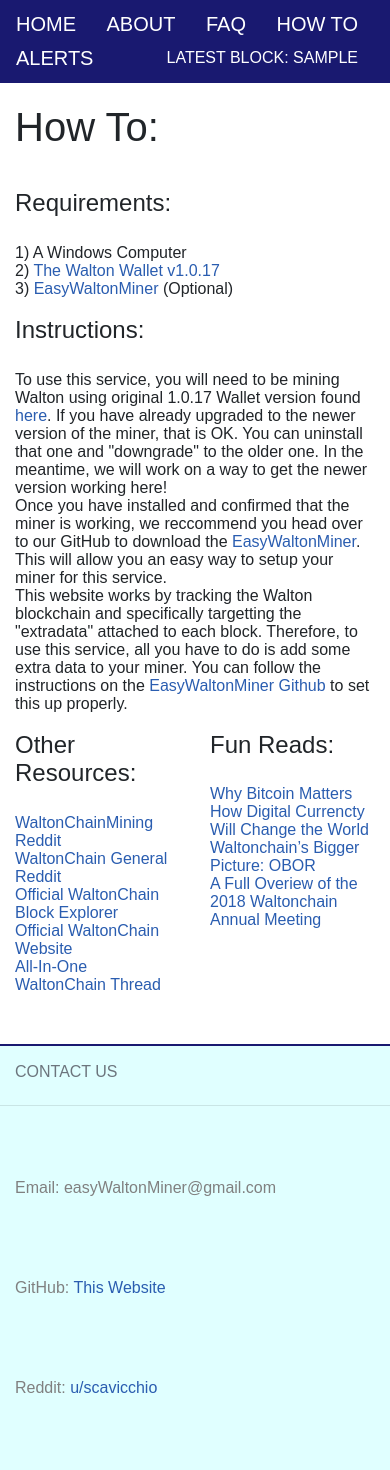
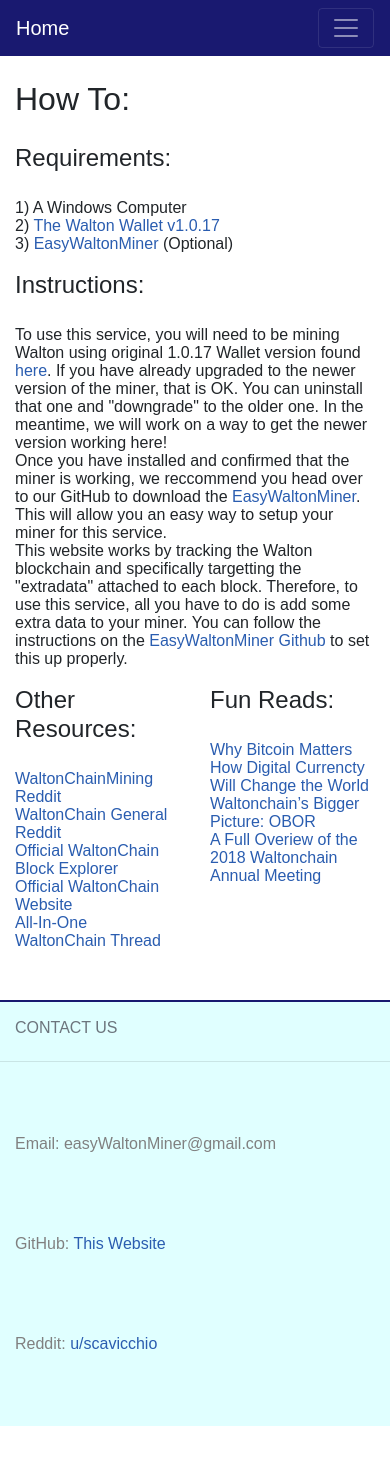
Before and after one commit to scavicchio/easyWaltonTracker, a Flask app: template app/templates/howto.html in a window 390 px wide. After the commit the page ends 1426 px from the top, so only its background shows below. Run offline with Flask 2, Linux system fonts and the light colour scheme; the template is opened without the code that fills it: most values are stand-ins (such as "Sample title", 1, 10 or a date in 2020); parts of the project's set-up code (start-up, migrations or seed data) failed here and were passed over; some libraries are stand-ins or nearby versions.

Commit message:
mobile phone optimization for tables and general site
looks better on phones now!
- navbar collapses
- media query for table data and sizing

other:
- new queries for SQL to use later

```diff
--- a/app/application.py
+++ b/app/application.py
@@ -95,7 +95,15 @@
 
 def getLast7Days(conn,etherbase):
     cursor = conn.cursor()
-    query = 'SELECT COUNT(blockNum) AS theCount FROM BlockChain WHERE miner = %s AND timest >= DATE(NOW()) - INTERVAL 7 DAY GROUP BY extra_data'
+    query = 'SELECT extra_data, COUNT(blockNum) AS theCount FROM BlockChain WHERE miner = %s AND timest >= DATE(NOW()) - INTERVAL 7 DAY GROUP BY extra_data'
+    cursor.execute(query,(etherbase))
+    data = cursor.fetchall()
+    cursor.close()
+    return data
+
+def getLastMonth(conn,etherbase):
+    cursor = conn.cursor()
+    query = 'SELECT extra_data, COUNT(blockNum) AS theCount FROM BlockChain WHERE miner = %s AND timest >= DATE(NOW()) - INTERVAL 1 MONTH GROUP BY extra_data'
     cursor.execute(query,(etherbase))
     data = cursor.fetchall()
     cursor.close()
@@ -332,7 +340,6 @@
 
         return render_template('alerts.html',latestBlock=latestBlock)
 
-
 # route for miner data page
 @app.route('/miner/<etherbase>',methods=['GET'])
 def miner(etherbase):
--- a/app/templates/alerts.html
+++ b/app/templates/alerts.html
@@ -22,7 +22,7 @@
 
 
 <div class="jumbotron"  >
-	<h1>The Easy Walton Tracker BETA can give you email alerts when you mine a block! </h1>
+	<h2>The Easy Walton Tracker BETA can give you email alerts when you mine a block! </h2>
 	<p>Enter your wallet address and email below to sign up. If you would like to have multiple emails for seperate wallets then you can submit a second set of forms. If you would like to remove your email, scroll down to the second form. Please be patient when waiting for the form to submit</p>
 	<br/>
 	<p> If you would like to have emails sent to specific addresses based on extra_data, you can enter the extra_data
--- a/app/templates/howto.html
+++ b/app/templates/howto.html
@@ -4,7 +4,9 @@
 {% block content %}
 <div class="container">
 
-<h1> How To: </h1>
+
+
+<h2> How To: </h2>
 <br/>
 <h4> Requirements: </h4>
 <br/>
--- a/app/templates/template.html
+++ b/app/templates/template.html
@@ -7,11 +7,17 @@
 <script src="https://code.jquery.com/jquery-3.3.1.slim.min.js" integrity="sha384-q8i/X+965DzO0rT7abK41JStQIAqVgRVzpbzo5smXKp4YfRvH+8abtTE1Pi6jizo" crossorigin="anonymous"></script>
 <script src="https://cdnjs.cloudflare.com/ajax/libs/popper.js/1.14.3/umd/popper.min.js" integrity="sha384-ZMP7rVo3mIykV+2+9J3UJ46jBk0WLaUAdn689aCwoqbBJiSnjAK/l8WvCWPIPm49" crossorigin="anonymous"></script>
 <script src="https://stackpath.bootstrapcdn.com/bootstrap/4.1.1/js/bootstrap.min.js" integrity="sha384-smHYKdLADwkXOn1EmN1qk/HfnUcbVRZyYmZ4qpPea6sjB/pTJ0euyQp0Mk8ck+5T" crossorigin="anonymous"></script>
+<script src="https://ajax.googleapis.com/ajax/libs/jquery/3.3.1/jquery.min.js"></script>
 
 <link rel="stylesheet" type="text/css" href="styles.css">
 
 <script src="/static/js/moment.min.js"></script>
+
+<meta name="viewport" content="width=device-width, initial-scale=1">
+
+
 <style type="text/css">
+
 
 a {
   color: #2A5DB0;
@@ -20,6 +26,88 @@
 
 </style>
 
+<style type="text/css">
+
+h1 {
+  padding-top: 70px;
+}
+@media (max-width: 979px) {
+  h1 {
+    padding-top: 60px;
+  }
+}
+
+#About  {
+  padding-top: 70px;
+}
+@media (max-width: 979px) {
+  #About {
+    padding-top: 60px;
+  }
+}
+
+#FAQ  {
+  padding-top: 70px;
+}
+
+@media (max-width: 979px) {
+  #FAQ {
+    padding-top: 60px;
+  }
+}
+
+.jumbotron {
+  padding-top: -10px;
+}
+@media (max-width: 979px) {
+  .jumbotron {
+    padding-top: -20px;
+  }
+}
+
+
+
+#phone {display: block; }
+#phone {display: none;}
+
+@media screen and (max-width: 768px) {
+
+#desktop {display: none; }
+#phone {display: block; }
+}
+
+.table{
+ height:300px;
+ display: -moz-groupbox;
+}
+.tbody{
+  overflow-y: scroll;
+  height: 200px;
+  width: 100%;
+  position: absolute;
+}
+
+.tr {
+width: 100%;
+display: inline-table;
+height:60px;
+table-layout: auto;
+
+}
+
+.table{
+ height:300px;
+ display: -moz-groupbox;
+}
+.tbody{
+  overflow-y: scroll;
+  height: 200px;
+  width: 100%;
+  position: absolute;
+}
+
+
+</style>
 
 <!-- Global site tag (gtag.js) - Google Analytics -->
 <head>
@@ -46,22 +134,49 @@
   color: white;
 }
 
+.nav-item {
+  color: white;
+}
+
+.navbar-brand {
+  color: white;
+}
 </style>
 
-<!-- NAVBAR -->
-<nav id="navbar-example2" class="navbar sticky-top navbar-dark text-uppercase">
-  <a class="navbar-brand" href="/">Home</a>
-  <a class="navbar-brand" href="/#About">About</a>
-  <a class="navbar-brand" href="/#FAQ">FAQ</a>
-  <a class="navbar-brand" href="/howto">How To</a>
-  <a class="navbar-brand" href="/alerts">Alerts</a>
-  <ul class="nav nav-pills">
-    <li class="nav-item">
-      <a class="nav-link">Latest Block: {{latestBlock}}</a>
-    </li>
-  </ul>
+<nav class="navbar navbar-expand-md navbar-dark fixed-top">
+    <div class="container">
+        <a class="navbar-brand" href="/">Home</a>
+
+
+        <button id="nav-btn" class="navbar-toggler" type="button" data-toggle="collapse" data-target="#navbarDiv" aria-expanded="false" aria-label="Toggle navigation">
+        <span class="navbar-toggler-icon"></span>
+    </button>
+        <div class="collapse navbar-collapse" id="navbarDiv">
+            <ul class="navbar-nav mr-auto">
+
+                <li class="nav-link">
+                    <a class="nav-link" href="/#About" data-toggle=s"collapse" data-target=".navbar-collapse.show">About</a>
+                </li>
+                <li class="nav-link">
+                    <a class="nav-link" href="/#FAQ" data-toggle=s"collapse" data-target=".navbar-collapse.show">FAQ</a>
+                </li>
+                <li class="nav-link">
+                    <a class="nav-link" href="/howto" data-toggle=s"collapse" data-target=".navbar-collapse.show">How To</a>
+                </li>
+                <li class="nav-link">
+                    <a class="nav-link" href="/alerts" data-toggle=s"collapse" data-target=".navbar-collapse.show">Alerts</a>
+                </li>
+            </ul>
+          <ul class="nav nav-pills">
+            <li class="nav-item">
+                   <a class="navbar-brand">Latest Block: {{latestBlock}}</a>
+            </li>
+          </ul>
+        </div>
+    </div>
 </nav>
 
+<h1></h1>
  {% block content %}{% endblock %}
 
 
@@ -126,6 +241,4 @@
 </div>
 </div>
 </footer>
-
-
 </html>
```
Also changed, not shown: app/templates/home.html (+61 -10 lines), app/templates/miner.html (+9 -27 lines).
